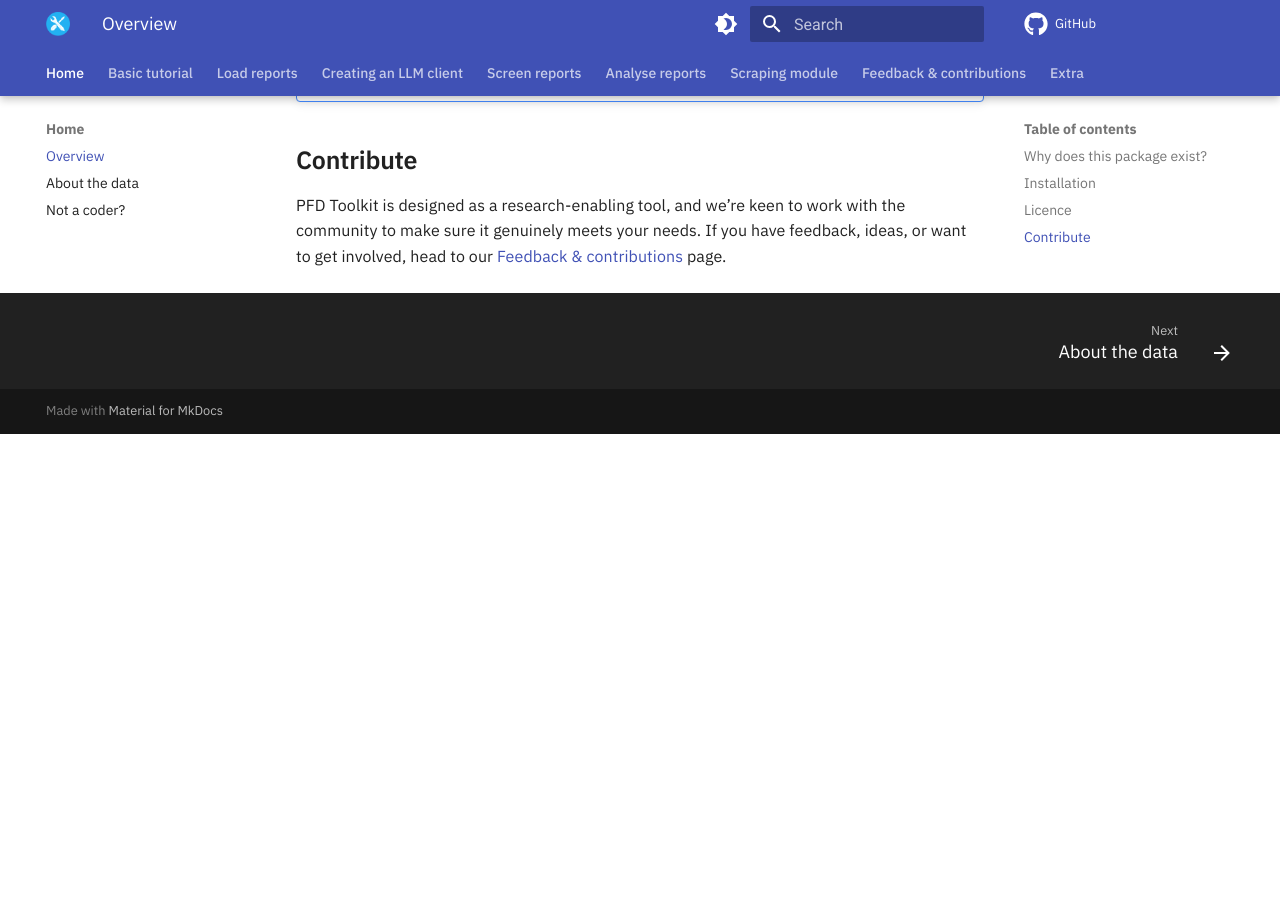
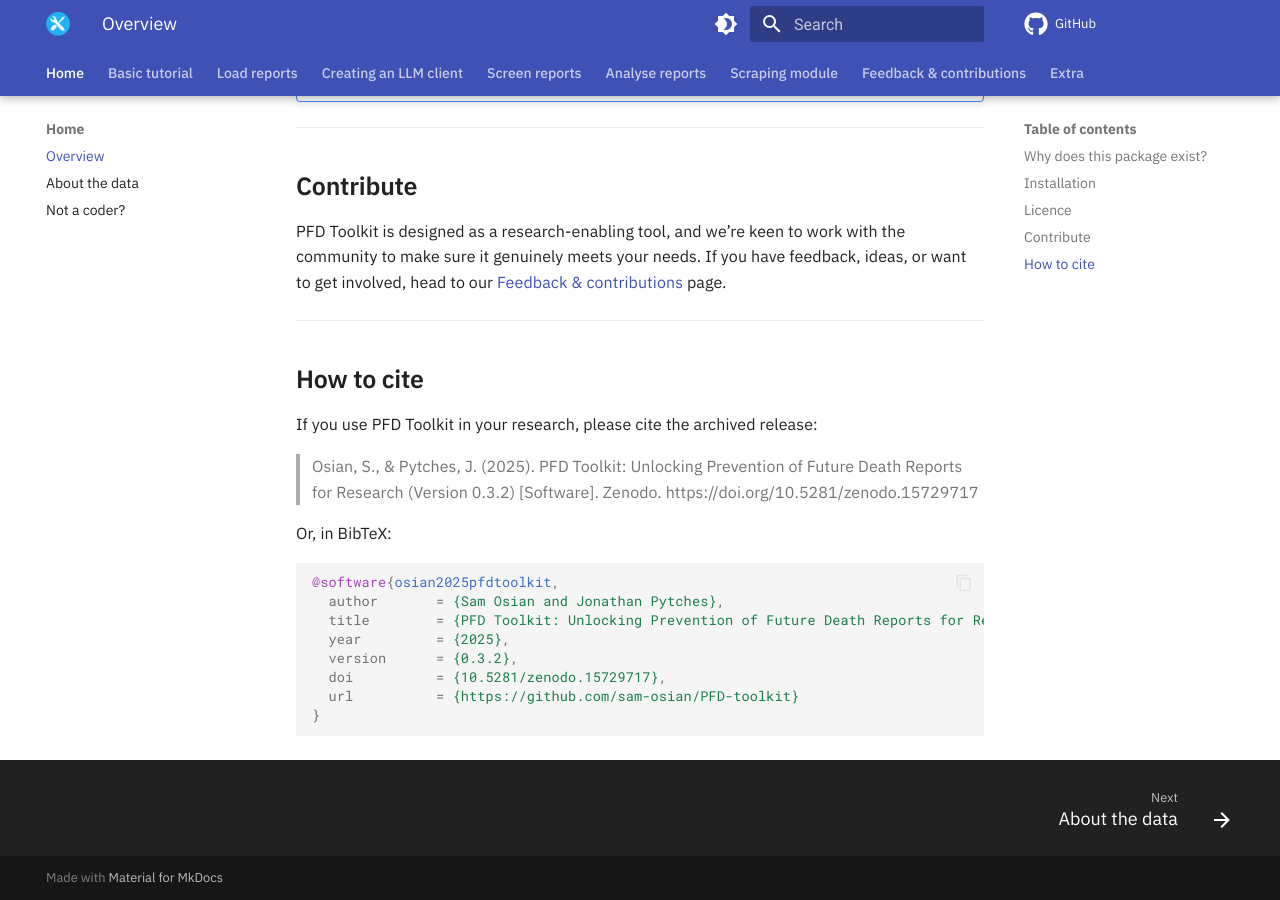
Before and after one commit to Sam-Osian/PFD-toolkit, an MkDocs documentation site: the page built from docs/index.md, in a window 1280 px wide and 900 px high, scrolled down 2762 px. Built offline with MkDocs 1.6.1 and Material for MkDocs 9.7.7, drawn with Linux system fonts in a browser that asks for light colours; comment, search, counter and statistics services are not loaded; before the commit the page ends 3196 px from its top, so only the background shows below that.

````diff
--- a/docs/index.md
+++ b/docs/index.md
@@ -80,6 +80,30 @@ This project is distributed under the GNU Affero General Public License v3.0 (AG
     * If you use this code to provide a networked service, you are required to make the complete source code available to users of that service.
     * Some project dependencies may have their own licence terms, which could affect certain types of use (e.g. commercial use).
 
+---
+
 ## Contribute
 
 PFD Toolkit is designed as a research-enabling tool, and we’re keen to work with the community to make sure it genuinely meets your needs. If you have feedback, ideas, or want to get involved, head to our [Feedback & contributions](contribute.md) page.
+
+
+---
+
+## How to cite
+
+If you use PFD Toolkit in your research, please cite the archived release:
+
+> Osian, S., & Pytches, J. (2025). PFD Toolkit: Unlocking Prevention of Future Death Reports for Research (Version 0.3.2) [Software]. Zenodo. https://doi.org/10.5281/zenodo.15729717
+
+Or, in BibTeX:
+
+```bibtex
+@software{osian2025pfdtoolkit,
+  author       = {Sam Osian and Jonathan Pytches},
+  title        = {PFD Toolkit: Unlocking Prevention of Future Death Reports for Research},
+  year         = {2025},
+  version      = {0.3.2},
+  doi          = {10.5281/zenodo.15729717},
+  url          = {https://github.com/sam-osian/PFD-toolkit}
+}
+```
````
Also changed, not shown: README.md (+29 -3 lines).
